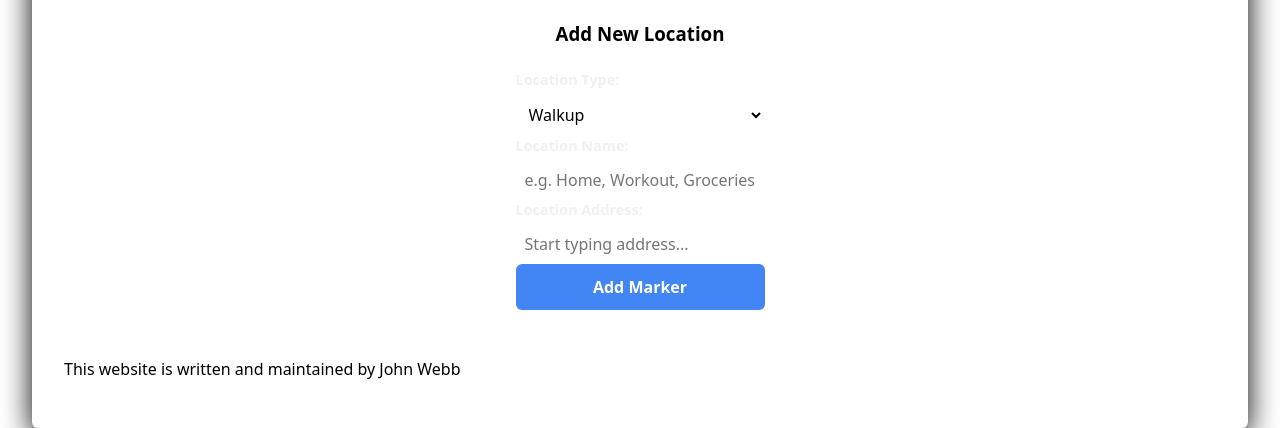
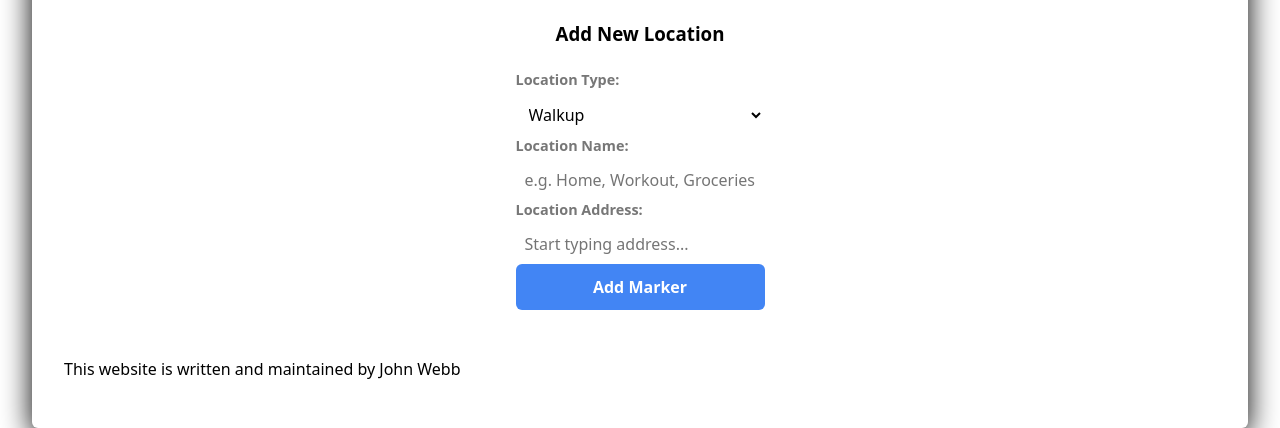
Before and after one commit to johnr-webb/my-ts-page, a website built with Vite: page index.html in a window 1280 px wide. Shown: the part 513-941 px from the top of the page. Built offline with nearby package versions, Linux system fonts and the light colour scheme; no server answers.

Commit message:
Small chanage to font color

```diff
--- a/src/style.css
+++ b/src/style.css
@@ -163,7 +163,7 @@ select {
   font-size: 0.9rem;
   font-weight: bold;
   margin-bottom: 5px;
-  color: #f0f0f0;
+  color: #777777;
 }
 
 #add-location-btn {
```
